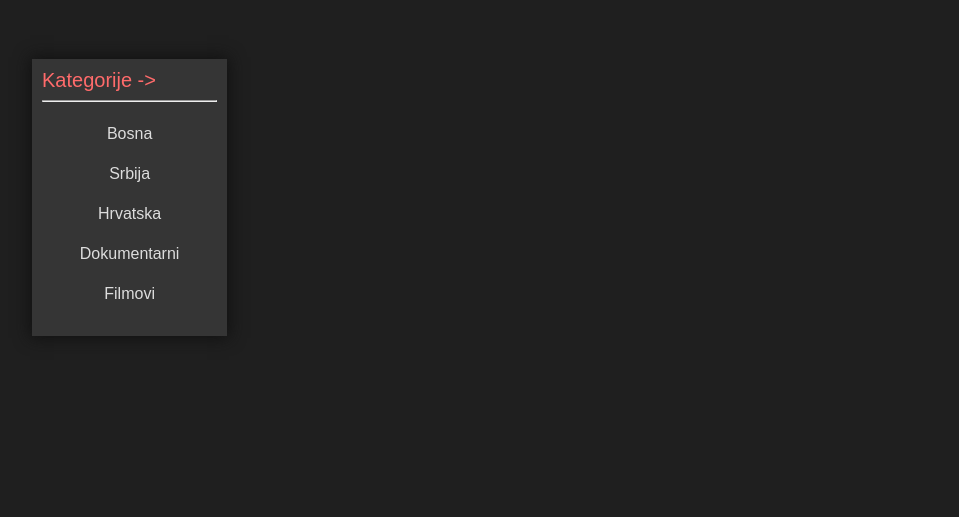
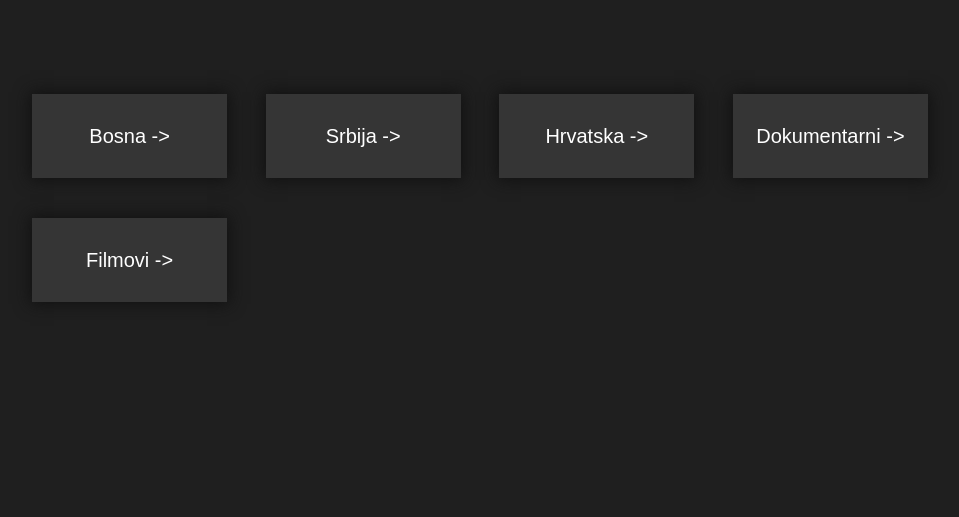
Before and after one commit to ddeenniiibbhh/ddeenniiibbhh.github.io, a plain HTML site: page index.html in a window 1280 px wide. Shown: the part 283-800 px from the top of the page, without its empty margins (160-1119 px from the left). Drawn offline with Linux system fonts and the light colour scheme; a web font is replaced by a local one.

Commit message:
Update index.html

```diff
--- a/index.html
+++ b/index.html
@@ -67,6 +67,10 @@ main {
     box-shadow: 0px 0px 15px 2px #111;
 }
 
+.link-section:hover {
+    background-color: dodgerblue;
+}
+
 .link-section-title {
     font-size: 20px;
     margin: 0;
@@ -90,7 +94,7 @@ main {
 }
 
 .link-list-item:hover {
-    background-color: #888;
+    background-color: dodgerblue;
 }
 
 .link {
@@ -101,7 +105,7 @@ main {
 }
 
 .blue {
-    color: #48b1ff;
+    color: white;
 }
 
 .red {
@@ -232,22 +236,46 @@ main {
         <div id="top-div">
             <div id="clock-div">
                 <h1 id="clock">
-                    << || denni_denni || >>
+                    || denni_denni ||
                 </h1>
             </div>
         </div>
         <div id="links-container">
-            <section class="link-section">
-                <h2 class="link-section-title red"> Kategorije -> </h2>
-                <hr />
-                <ul class="link-list">
-                    <li class="link-list-item"><a class="link" href="katbs.html">Bosna</a></li>
-                    <li class="link-list-item"><a class="link" href="katsr.html">Srbija</a></li>
-                    <li class="link-list-item"><a class="link" href="kathr.html">Hrvatska</a></li>
-                    <li class="link-list-item"><a class="link" href="katdoku.html">Dokumentarni</a></li>
-                    <li class="link-list-item"><a class="link" href="katfil.html">Filmovi</a></li>
-                </ul>
-            </section>
+            <a class="link" href="katbs.html">
+                <section class="link-section">
+                    <ul class="link-list">
+                        <li class="link-list-item"><h2 class="link-section-title blue"> Bosna -> </h2></li>
+                    </ul>
+                </section>
+            </a>
+            <a class="link" href="katsr.html">
+                <section class="link-section">
+                    <ul class="link-list">
+                        <li class="link-list-item"><h2 class="link-section-title blue"> Srbija -> </h2></li>
+                    </ul>
+                </section>
+            </a>
+            <a class="link" href="kathr.html">
+                <section class="link-section">
+                    <ul class="link-list">
+                        <li class="link-list-item"><h2 class="link-section-title blue"> Hrvatska -> </h2></li>
+                    </ul>
+                </section>
+            </a>
+            <a class="link" href="katdoku.html">
+                <section class="link-section">
+                    <ul class="link-list">
+                        <li class="link-list-item"><h2 class="link-section-title blue"> Dokumentarni -> </h2></li>
+                    </ul>
+                </section>
+            </a>
+            <a class="link" href="katfil.html">
+                <section class="link-section">
+                    <ul class="link-list">
+                        <li class="link-list-item"><h2 class="link-section-title blue"> Filmovi -> </h2></li>
+                    </ul>
+                </section>
+            </a>
         </div>
     </main>
 </body>
```
